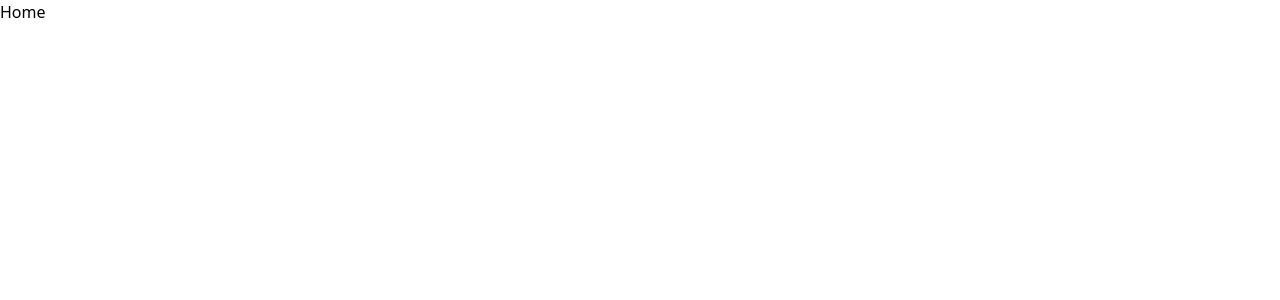
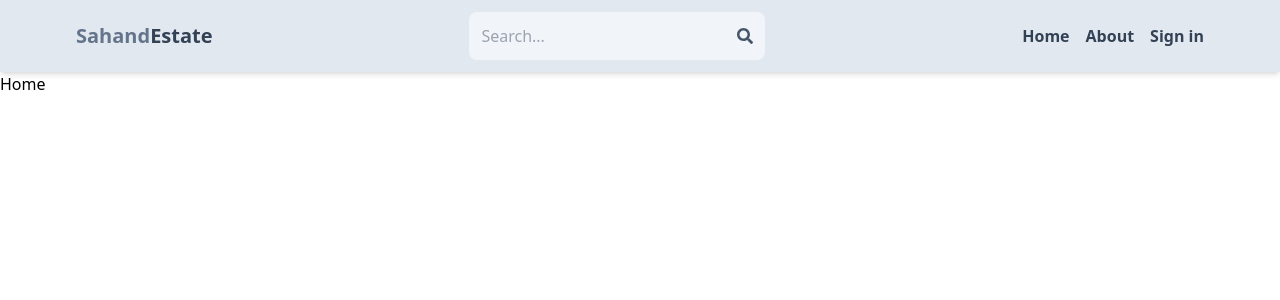
Before and after one commit to OussamaBentaouil70/mern-estate, a React (Vite) app in the folder client/: page / in a window 1280 px wide. Shown: the top 300 px of the page. Built offline with nearby package versions, Linux system fonts and the light colour scheme.

Commit message:
create header component

```diff
--- a/client/package.json
+++ b/client/package.json
@@ -12,6 +12,7 @@
   "dependencies": {
     "react": "^18.2.0",
     "react-dom": "^18.2.0",
+    "react-icons": "^5.0.1",
     "react-router-dom": "^6.22.1"
   },
   "devDependencies": {
--- a/client/src/App.jsx
+++ b/client/src/App.jsx
@@ -5,9 +5,11 @@
 import SignIn from "./pages/SignIn";
 import About from "./pages/About";
 import SignUp from "./pages/SignUp";
+import Header from "./componentes/Header";
 export default function App() {
   return (
     <BrowserRouter>
+      <Header />
       <Routes>
         <Route path="/" element={<Home />} />
         <Route path="/profile" element={<Profile />} />
--- /dev/null
+++ b/client/src/componentes/Header.jsx
@@ -0,0 +1,42 @@
+import React from "react";
+import { FaSearch } from "react-icons/fa";
+import { Link } from "react-router-dom";
+export default function Header() {
+  return (
+    <header className="bg-slate-200 shadow-md ">
+      <div className="flex justify-between items-center max-w-6xl mx-auto p-3">
+        <Link to="/">
+          <h1 className="font-bold text-sm sm:text-xl flex flex-wrap">
+            <span className="text-slate-500">Sahand</span>
+            <span className="text-slate-700">Estate</span>
+          </h1>
+        </Link>
+        <form className="bg-slate-100 p-3 rounded-lg flex items-center">
+          <input
+            type="text"
+            placeholder="Search..."
+            className="bg-transparent focus:outline-none w-24 sm:w-64"
+          />
+          <FaSearch className="text-slate-600" />
+        </form>
+        <ul className="flex gap-4">
+          <Link to="/">
+            <li className="hidden sm:inline text-slate-700 hover:underline font-semibold">
+              Home
+            </li>
+          </Link>
+          <Link to="/about">
+            <li className="hidden sm:inline text-slate-700 hover:underline font-semibold">
+              About
+            </li>
+          </Link>
+          <Link to="/sign-in">
+            <li className=" text-slate-700 hover:underline font-semibold">
+              Sign in
+            </li>
+          </Link>
+        </ul>
+      </div>
+    </header>
+  );
+}
```
Also changed, not shown: 1 other file (tests, documents, lock files or other folders).
